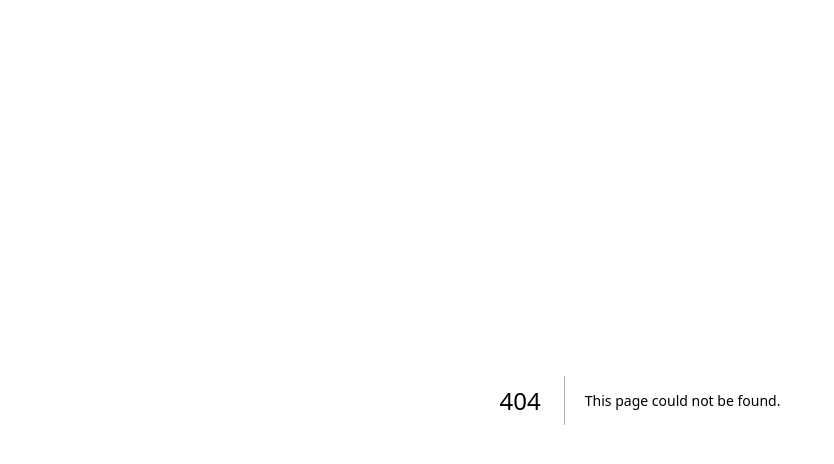
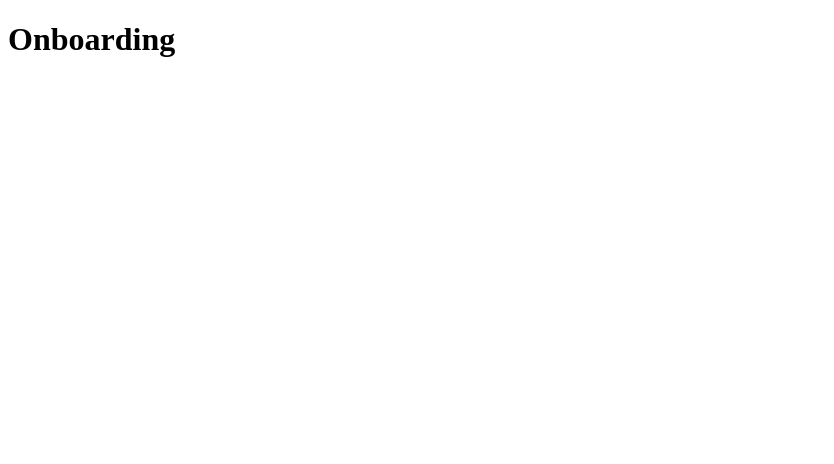
Before and after one commit to Efamamo/Echo, a Next.js app in the folder threads/: page /onboarding in a window 1280 px wide. Before the commit this address had no page. Shown: the top 464 px of the page, without its empty margins (0-834 px from the left). Built offline with nearby package versions, Linux system fonts and the light colour scheme.

Commit message:
added user authentication using clerk

```diff
--- /dev/null
+++ b/threads/app/(auth)/layout.tsx
@@ -0,0 +1,17 @@
+import { ClerkProvider } from '@clerk/nextjs';
+
+import { ReactNode } from 'react';
+export const metadata = {
+  title: 'Threads',
+  description: 'Nest 14 Meta Threads Application',
+};
+
+export default function RootLayout({ children }: { children: ReactNode }) {
+  return (
+    <ClerkProvider>
+      <html lang="en">
+        <body className={` bg-dark-1`}>{children}</body>
+      </html>
+    </ClerkProvider>
+  );
+}
--- /dev/null
+++ b/threads/app/(auth)/onboarding/page.tsx
@@ -0,0 +1,9 @@
+import React from 'react';
+
+export default async function Onboarding() {
+  return (
+    <div>
+      <h1 className="head-text">Onboarding</h1>
+    </div>
+  );
+}
--- /dev/null
+++ b/threads/app/(auth)/sign-in/[[...sign-in]]/page.tsx
@@ -0,0 +1,6 @@
+import React from 'react'; // Import React
+import { SignIn } from '@clerk/nextjs';
+
+export default function Page() {
+  return <SignIn />;
+}
--- /dev/null
+++ b/threads/app/(root)/layout.tsx
@@ -0,0 +1,42 @@
+import type { Metadata } from 'next';
+import localFont from 'next/font/local';
+import '../globals.css';
+import { ClerkProvider } from '@clerk/nextjs';
+import { ReactNode } from 'react';
+
+const geistSans = localFont({
+  src: '../fonts/GeistVF.woff',
+  variable: '--font-geist-sans',
+  weight: '100 900',
+});
+const geistMono = localFont({
+  src: '../fonts/GeistMonoVF.woff',
+  variable: '--font-geist-mono',
+  weight: '100 900',
+});
+
+export const metadata: Metadata = {
+  title: 'Create Next App',
+  description: 'Generated by create next app',
+};
+
+export default function RootLayout({ children }: { children: ReactNode }) {
+  return (
+    <ClerkProvider>
+      <html lang="en">
+        <body className={` bg-dark-1`}>
+          {children}
+          {/* <TopBar />
+          <main>
+            <LeftSideBar />
+            <section className="main-container">
+              <div className="w-full max-w-4xl">{children}</div>
+            </section>
+            <RightSideBar />
+          </main>
+          <BottomBar /> */}
+        </body>
+      </html>
+    </ClerkProvider>
+  );
+}
--- a/threads/app/layout.tsx
+++ /dev/null
@@ -1,35 +0,0 @@
-import type { Metadata } from "next";
-import localFont from "next/font/local";
-import "./globals.css";
-
-const geistSans = localFont({
-  src: "./fonts/GeistVF.woff",
-  variable: "--font-geist-sans",
-  weight: "100 900",
-});
-const geistMono = localFont({
-  src: "./fonts/GeistMonoVF.woff",
-  variable: "--font-geist-mono",
-  weight: "100 900",
-});
-
-export const metadata: Metadata = {
-  title: "Create Next App",
-  description: "Generated by create next app",
-};
-
-export default function RootLayout({
-  children,
-}: Readonly<{
-  children: React.ReactNode;
-}>) {
-  return (
-    <html lang="en">
-      <body
-        className={`${geistSans.variable} ${geistMono.variable} antialiased`}
-      >
-        {children}
-      </body>
-    </html>
-  );
-}
--- a/threads/app/page.tsx
+++ /dev/null
@@ -1,7 +0,0 @@
-export default function Home() {
-  return (
-    <main>
-      <h1>Threads</h1>
-    </main>
-  );
-}
```
Also changed, not shown: threads/app/(auth)/sign-up/[[...sign-up]]/page.tsx (added, +9 -0 lines), threads/app/(root)/page.tsx (added, +8 -0 lines), threads/middleware.ts (added, +18 -0 lines).
